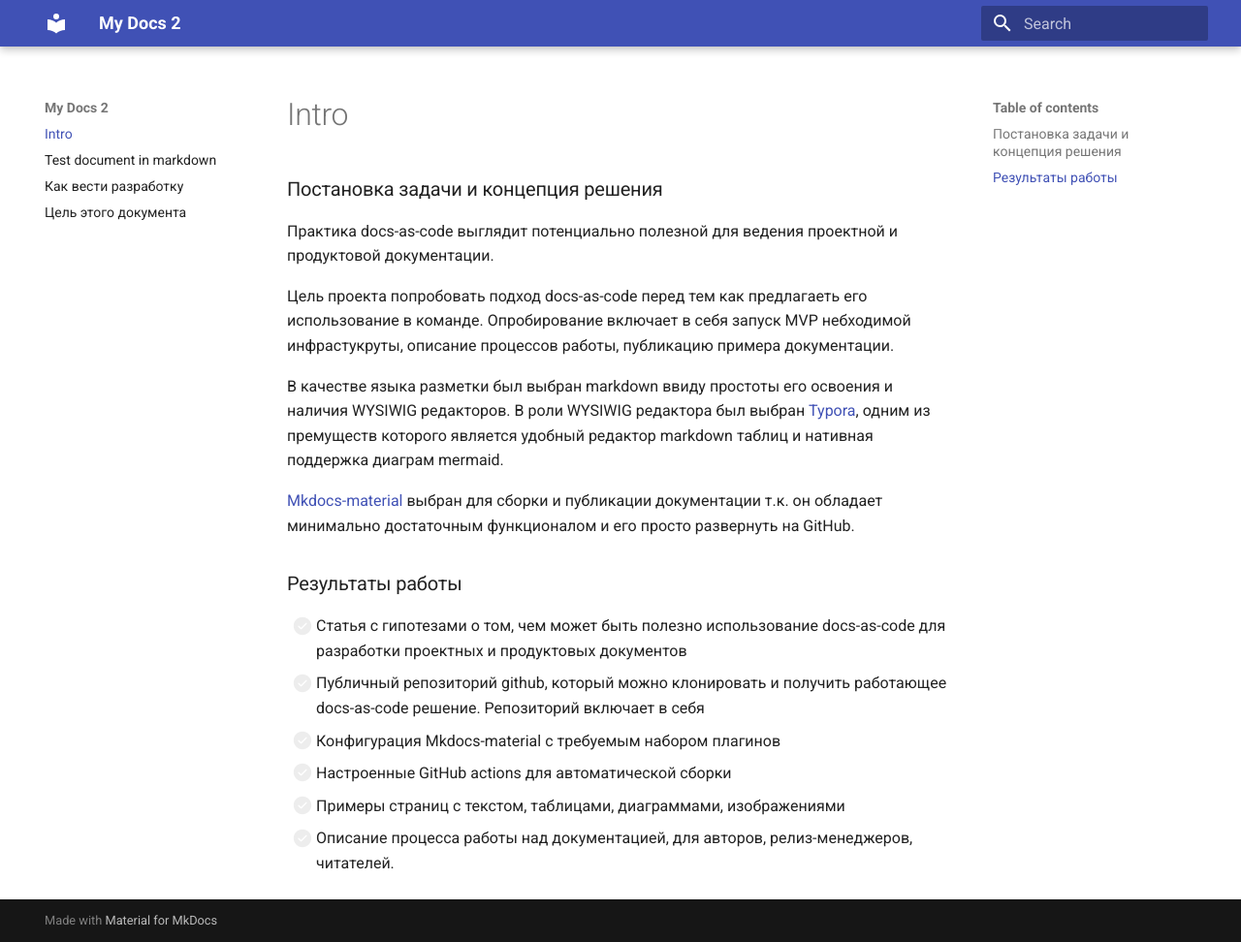
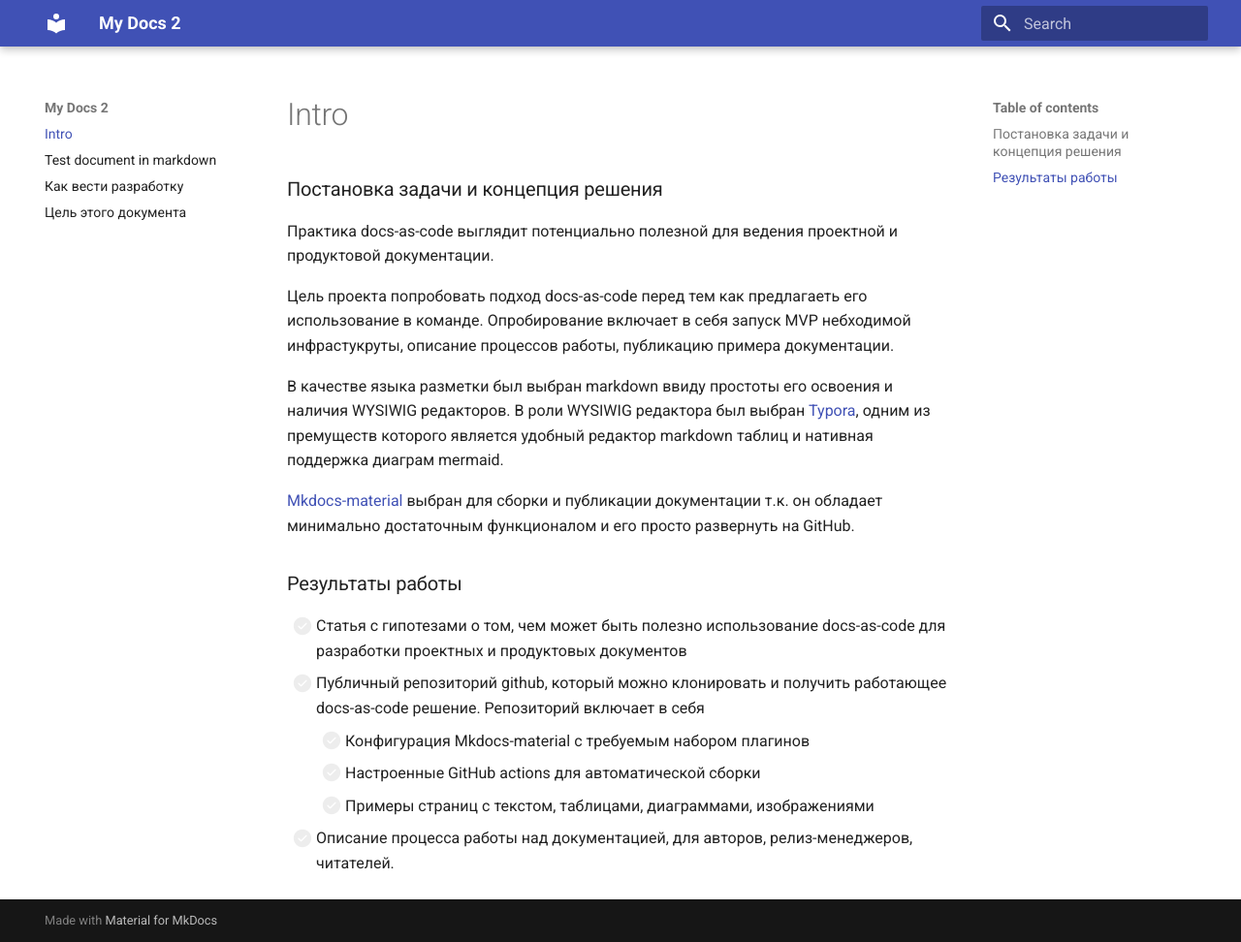
Before and after one commit to anton-merkulov/mkdocs, an MkDocs documentation site: the page built from docs/index.md, in a window 1280 px wide and 972 px high. Shown: the whole window at 97% size. Built offline with MkDocs 1.6.1 and Material for MkDocs 9.7.7, drawn with Linux system fonts in a browser that asks for light colours; the version menu is left out.

Commit message:
Увеличил отступы для элментов списка

```diff
--- a/docs/index.md
+++ b/docs/index.md
@@ -14,7 +14,7 @@
 
 - [ ] Статья с гипотезами о том, чем может быть полезно использование docs-as-code для разработки проектных и продуктовых документов
 - [ ] Публичный репозиторий github, который можно клонировать и получить работающее docs-as-code решение. Репозиторий включает в себя
-  * [ ] Конфигурация Mkdocs-material с требуемым набором плагинов
-  * [ ] Настроенные GitHub actions для автоматической сборки
-  * [ ] Примеры страниц с текстом, таблицами, диаграммами, изображениями
+    - [ ] Конфигурация Mkdocs-material с требуемым набором плагинов
+    - [ ] Настроенные GitHub actions для автоматической сборки
+    - [ ] Примеры страниц с текстом, таблицами, диаграммами, изображениями
 - [ ] Описание процесса работы над документацией, для авторов, релиз-менеджеров, читателей.
```
